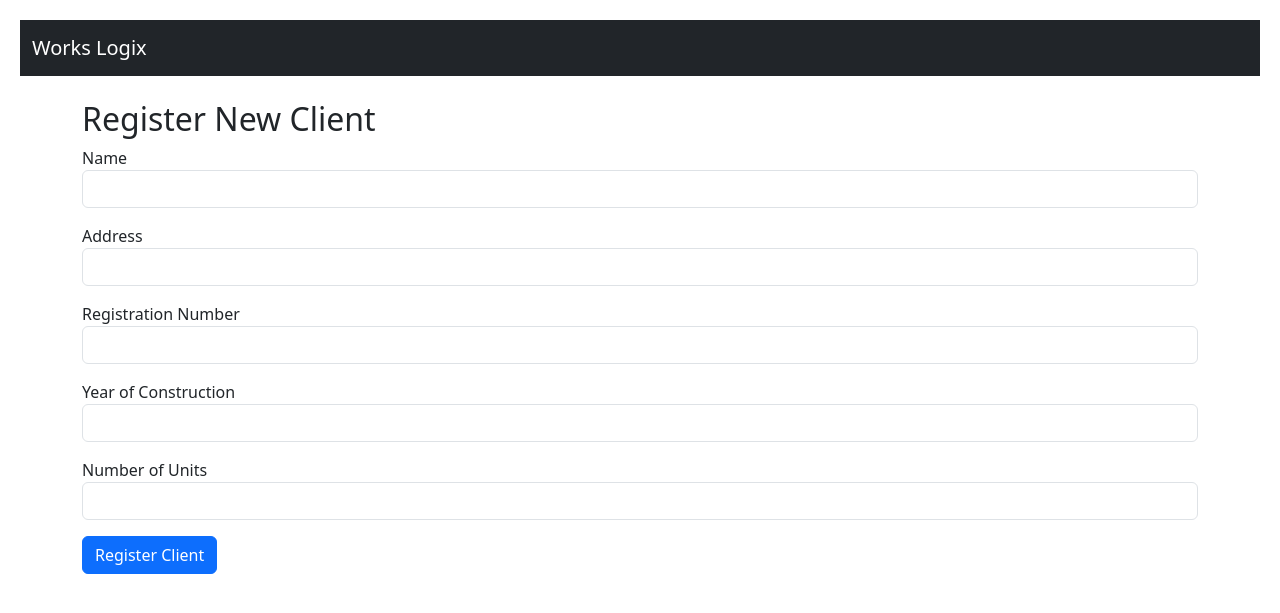
After one commit to gustavowmarques/works-logix, a Flask app: page /register-client in a window 1280 px wide. The commit adds this page. Shown: the top 613 px of the page. Run offline with Flask 3, Linux system fonts and the light colour scheme; a user stored in the database is signed in.

Commit message:
dynamic rgistration form added

```diff
--- a/app/routes.py
+++ b/app/routes.py
@@ -1,23 +1,54 @@
-from flask import render_template, request, redirect, url_for
+from flask import render_template, request, redirect, url_for, flash, abort
+from .models import WorkOrder, Client
+from flask import current_app as app
+from flask_login import login_required, current_user
 from . import db
-from .models import WorkOrder
-from flask import current_app as app
-from flask_login import login_required
 
 @app.route('/')
+def root():
+    return redirect(url_for('login'))  # Default landing page
+
+@app.route('/dashboard')
 @login_required
 def home():
     orders = WorkOrder.query.order_by(WorkOrder.created_at.desc()).all()
     return render_template('home.html', orders=orders)
-def root():
-    return redirect(url_for('login'))
+
+@app.route('/register-client', methods=['GET', 'POST'])
+@login_required
+def register_client():
+    if current_user.role != 'admin':
+        abort(403)
+
+    if request.method == 'POST':
+        name = request.form['name']
+        address = request.form['address']
+        registration_number = request.form['registration_number']
+        year_built = request.form['year_built']
+        number_of_units = request.form['number_of_units']
+
+        new_client = Client(
+            name=name,
+            address=address,
+            registration_number=registration_number,
+            year_built=year_built,
+            number_of_units=number_of_units
+        )
+        db.session.add(new_client)
+        db.session.commit()
+        flash('Client registered successfully.')
+        return redirect(url_for('register_client'))
+
+    return render_template('register_client.html')
 
 @app.route('/work-orders')
+@login_required
 def work_orders():
     orders = WorkOrder.query.order_by(WorkOrder.created_at.desc()).all()
     return render_template('work_orders.html', orders=orders)
 
 @app.route('/work-orders/create', methods=['POST'])
+@login_required
 def create_work_order():
     title = request.form['title']
     description = request.form['description']
--- /dev/null
+++ b/app/templates/register_client.html
@@ -0,0 +1,27 @@
+{% extends 'base.html' %}
+{% block content %}
+<h2>Register New Client</h2>
+<form method="POST">
+  <div class="mb-3">
+    <label>Name</label>
+    <input class="form-control" name="name" required>
+  </div>
+  <div class="mb-3">
+    <label>Address</label>
+    <input class="form-control" name="address" required>
+  </div>
+  <div class="mb-3">
+    <label>Registration Number</label>
+    <input class="form-control" name="registration_number" required>
+  </div>
+  <div class="mb-3">
+    <label>Year of Construction</label>
+    <input class="form-control" name="year_built" type="number" required>
+  </div>
+  <div class="mb-3">
+    <label>Number of Units</label>
+    <input class="form-control" name="number_of_units" type="number" required>
+  </div>
+  <button type="submit" class="btn btn-primary">Register Client</button>
+</form>
+{% endblock %}
```
Also changed, not shown: app/auth.py (+49 -18 lines), app/templates/register.html (+55 -5 lines), instance/worklogix.db.
